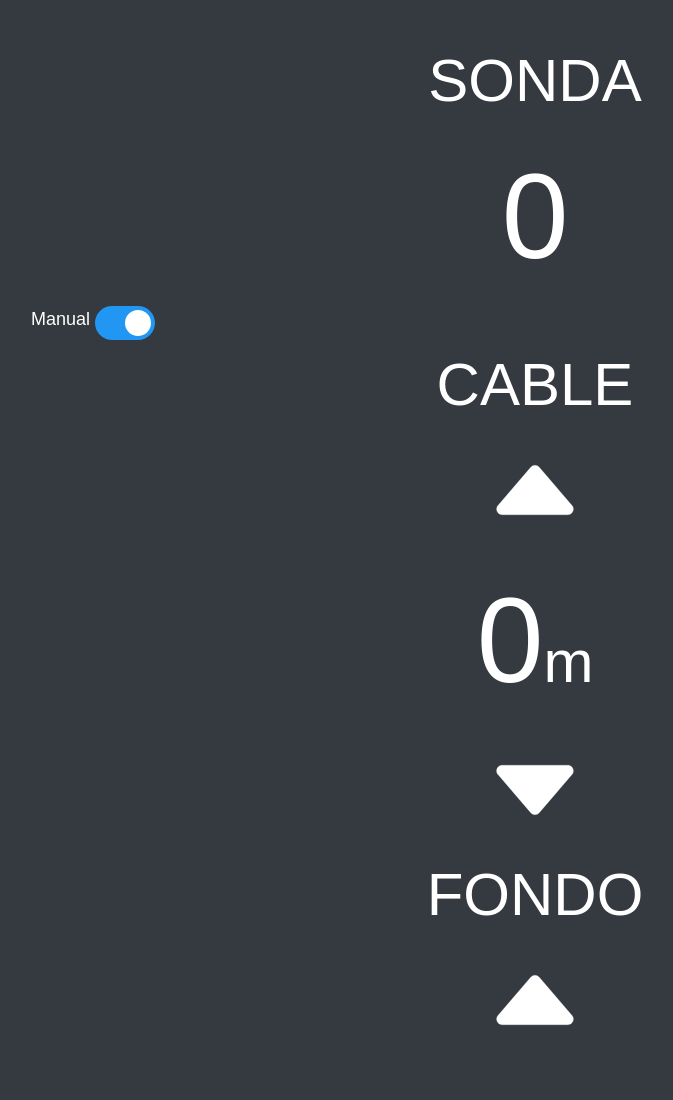
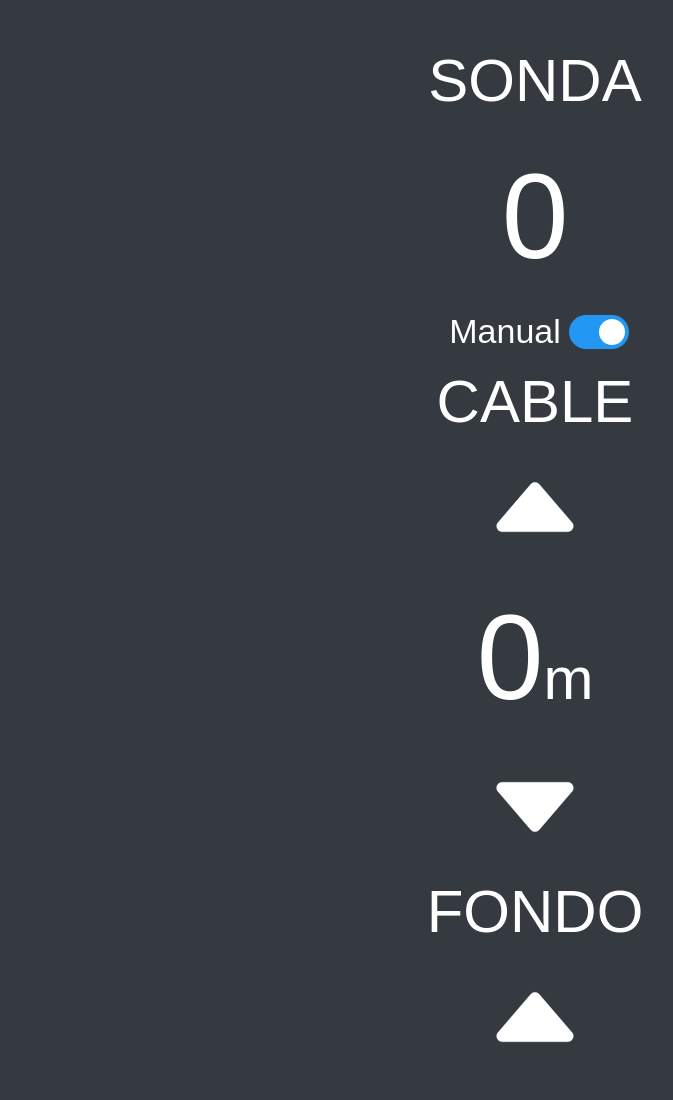
Before and after one commit to joravlo/CarreteJavascrip, a website with bundled scripts: page frontend/index.html in a window 1280 px wide. Shown: the top 1100 px of the page, without its empty margins (205-878 px from the left). Built offline with nearby package versions, Linux system fonts and the light colour scheme.

Commit message:
Cambios css

```diff
--- a/frontend/static/css/index.css
+++ b/frontend/static/css/index.css
@@ -133,3 +133,14 @@ a {
   .slider.round:before {
     border-radius: 50%;
   }
+
+  .switchContainer {
+    display: flex;
+    justify-content: center;
+    align-items: center;
+    font-size: 34px;
+  }
+
+  .switchContainer > label {
+      margin-left: 8px;
+  }
--- a/frontend/static/js/views/Dashboard.html
+++ b/frontend/static/js/views/Dashboard.html
@@ -5,7 +5,7 @@
                 <span class="visorTitle">SONDA</span>
                 <span class="visorNum">0</span>
             </div>
-            <div>
+            <div class="switchContainer">
                 <label>Manual</label>
                 <label class="switch">
                     <input type="checkbox" checked>
```
